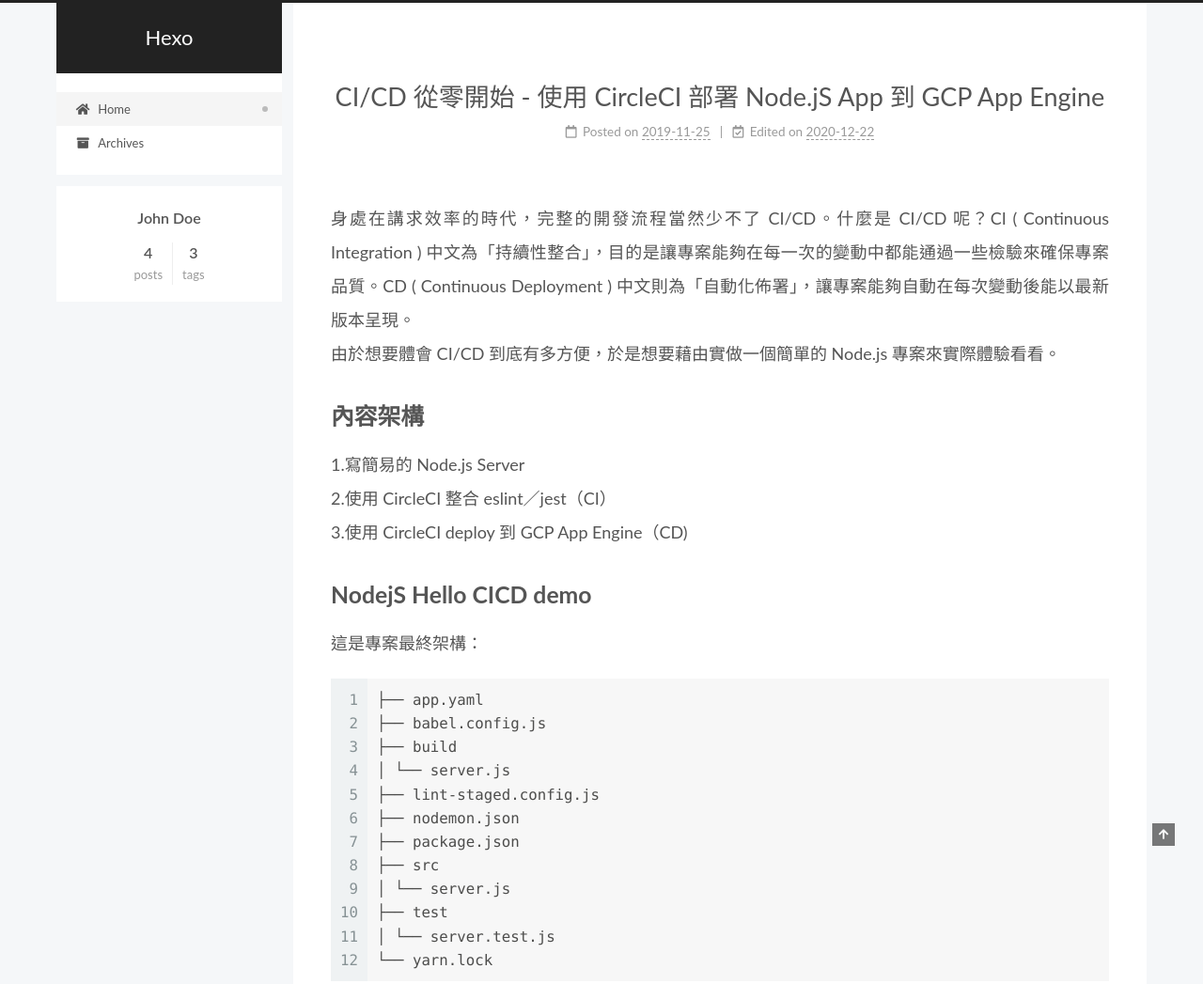
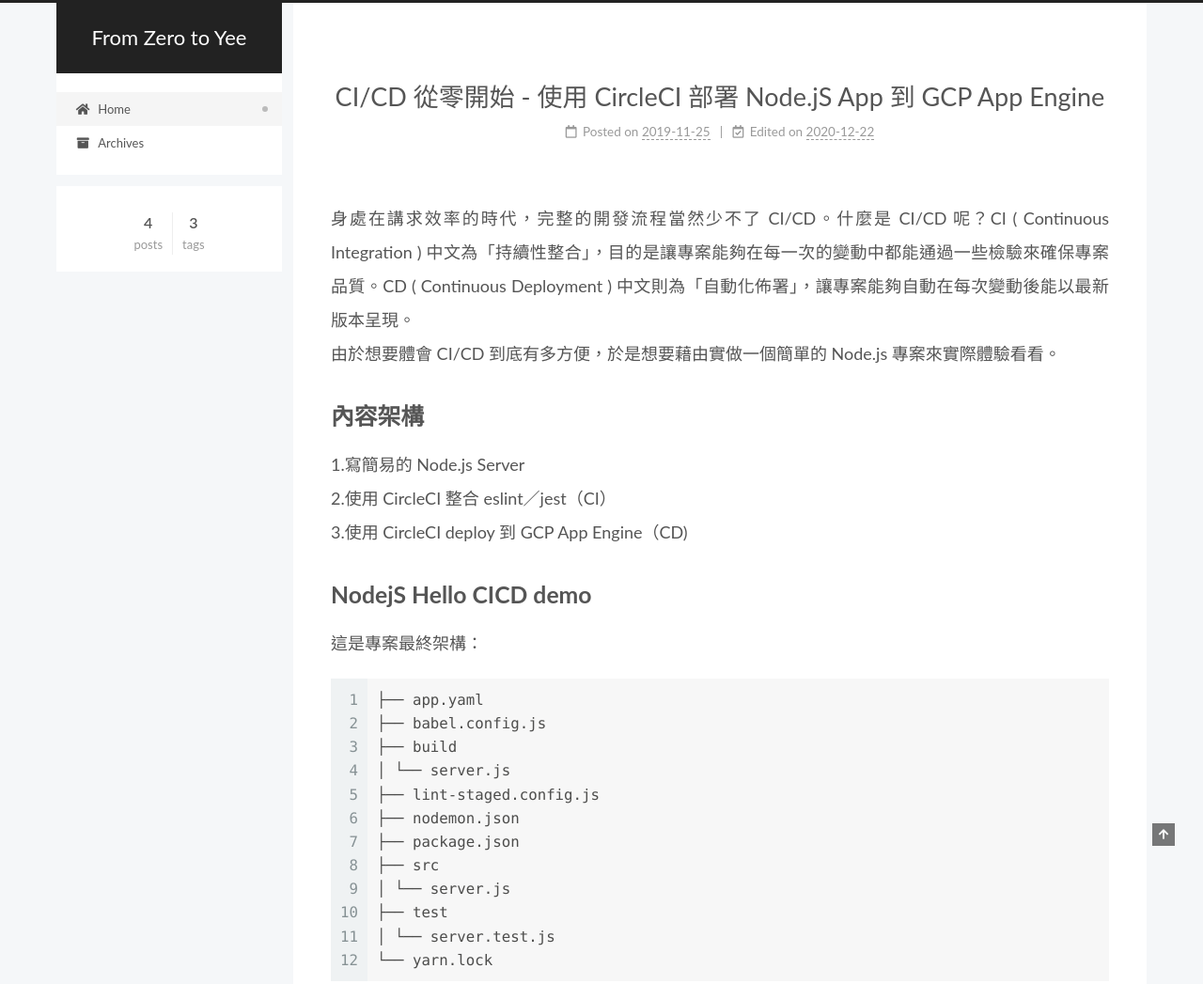
Before and after one commit to MindyTai/MindyTai.github.io, a plain HTML site: page index.html in a window 1280 px wide. Shown: the top 1047 px of the page at 94% size. Drawn offline with nearby package versions, Linux system fonts and the light colour scheme.

Commit message:
Site updated: 2020-12-22 10:57:54

```diff
--- a/index.html
+++ b/index.html
@@ -21,11 +21,10 @@
   </script>
 
   <meta property="og:type" content="website">
-<meta property="og:title" content="Hexo">
+<meta property="og:title" content="From Zero to Yee">
 <meta property="og:url" content="http://example.com/index.html">
-<meta property="og:site_name" content="Hexo">
+<meta property="og:site_name" content="From Zero to Yee">
 <meta property="og:locale" content="zh_TW">
-<meta property="article:author" content="John Doe">
 <meta name="twitter:card" content="summary">
 
 <link rel="canonical" href="http://example.com/">
@@ -41,7 +40,7 @@
   };
 </script>
 
-  <title>Hexo</title>
+  <title>From Zero to Yee</title>
 
 
 
@@ -92,7 +91,7 @@
 
     <a href="/" class="brand" rel="start">
       <span class="logo-line-before"><i></i></span>
-      <h1 class="site-title">Hexo</h1>
+      <h1 class="site-title">From Zero to Yee</h1>
       <span class="logo-line-after"><i></i></span>
     </a>
   </div>
@@ -149,12 +148,12 @@
 
     <span hidden itemprop="author" itemscope itemtype="http://schema.org/Person">
       <meta itemprop="image" content="/images/avatar.gif">
-      <meta itemprop="name" content="John Doe">
+      <meta itemprop="name" content="">
       <meta itemprop="description" content="">
     </span>
 
     <span hidden itemprop="publisher" itemscope itemtype="http://schema.org/Organization">
-      <meta itemprop="name" content="Hexo">
+      <meta itemprop="name" content="From Zero to Yee">
     </span>
       <header class="post-header">
         <h2 class="post-title" itemprop="name headline">
@@ -325,12 +324,12 @@
 
     <span hidden itemprop="author" itemscope itemtype="http://schema.org/Person">
       <meta itemprop="image" content="/images/avatar.gif">
-      <meta itemprop="name" content="John Doe">
+      <meta itemprop="name" content="">
       <meta itemprop="description" content="">
     </span>
 
     <span hidden itemprop="publisher" itemscope itemtype="http://schema.org/Organization">
-      <meta itemprop="name" content="Hexo">
+      <meta itemprop="name" content="From Zero to Yee">
     </span>
       <header class="post-header">
         <h2 class="post-title" itemprop="name headline">
@@ -407,12 +406,12 @@
 
     <span hidden itemprop="author" itemscope itemtype="http://schema.org/Person">
       <meta itemprop="image" content="/images/avatar.gif">
-      <meta itemprop="name" content="John Doe">
+      <meta itemprop="name" content="">
       <meta itemprop="description" content="">
     </span>
 
     <span hidden itemprop="publisher" itemscope itemtype="http://schema.org/Organization">
-      <meta itemprop="name" content="Hexo">
+      <meta itemprop="name" content="From Zero to Yee">
     </span>
       <header class="post-header">
         <h2 class="post-title" itemprop="name headline">
@@ -488,12 +487,12 @@
 
     <span hidden itemprop="author" itemscope itemtype="http://schema.org/Person">
       <meta itemprop="image" content="/images/avatar.gif">
-      <meta itemprop="name" content="John Doe">
+      <meta itemprop="name" content="">
       <meta itemprop="description" content="">
     </span>
 
     <span hidden itemprop="publisher" itemscope itemtype="http://schema.org/Organization">
-      <meta itemprop="name" content="Hexo">
+      <meta itemprop="name" content="From Zero to Yee">
     </span>
       <header class="post-header">
         <h2 class="post-title" itemprop="name headline">
@@ -613,7 +612,7 @@
 
       <div class="site-overview-wrap sidebar-panel">
         <div class="site-author motion-element" itemprop="author" itemscope itemtype="http://schema.org/Person">
-  <p class="site-author-name" itemprop="name">John Doe</p>
+  <p class="site-author-name" itemprop="name"></p>
   <div class="site-description" itemprop="description"></div>
 </div>
 <div class="site-state-wrap motion-element">
@@ -657,7 +656,7 @@
   <span class="with-love">
     <i class="fa fa-heart"></i>
   </span>
-  <span class="author" itemprop="copyrightHolder">John Doe</span>
+  <span class="author" itemprop="copyrightHolder"></span>
 </div>
   <div class="powered-by">Powered by <a href="https://hexo.io/" class="theme-link" rel="noopener" target="_blank">Hexo</a> & <a href="https://pisces.theme-next.org/" class="theme-link" rel="noopener" target="_blank">NexT.Pisces</a>
   </div>
```
Also changed, not shown: 2018/04/22/區塊鏈是什麼？可以吃嗎/index.html (+7 -8 lines), 2018/09/04/2018仲夏夜之夢，我在五倍紅寶石實習/index.html (+7 -8 lines), 2019/07/04/網站新收益 挖礦取代傳統廣告/index.html (+7 -8 lines), 2019/11/25/GCP/index.html (+7 -8 lines), archives/2018/04/index.html (+6 -7 lines), archives/2018/09/index.html (+6 -7 lines), archives/2018/index.html (+6 -7 lines), archives/2019/07/index.html (+6 -7 lines), archives/2019/11/index.html (+6 -7 lines), archives/2019/index.html (+6 -7 lines), archives/index.html (+6 -7 lines), tags/castnet/index.html (+6 -7 lines), tags/internship/index.html (+6 -7 lines), tags/nodejs/index.html (+6 -7 lines).
